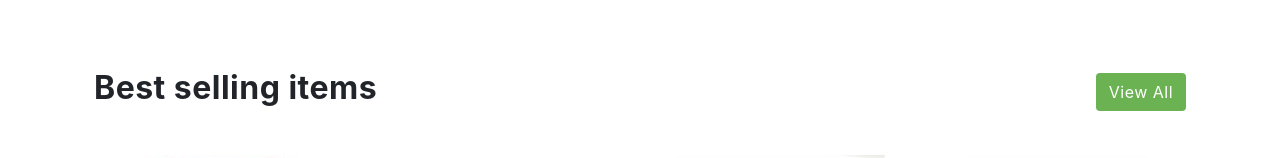
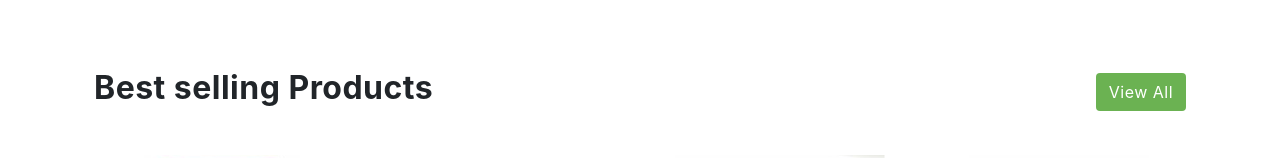
Before and after one commit to mdmemon01/ecommerce-demo.github.io, a plain HTML site: page index.html in a window 1280 px wide. Shown: the part 1354-1512 px from the top of the page. Drawn offline with nearby package versions, Linux system fonts and the light colour scheme.

Commit message:
re-changing the products desription

```diff
--- a/index.html
+++ b/index.html
@@ -517,7 +517,7 @@
 
             <div class="section-header d-flex flex-wrap justify-content-between my-4">
 
-              <h2 class="section-title">Best selling items</h2>
+              <h2 class="section-title">Best selling Products</h2>
 
               <div class="d-flex align-items-center">
                 <a href="#" class="btn btn-primary rounded-1">View All</a>
```
